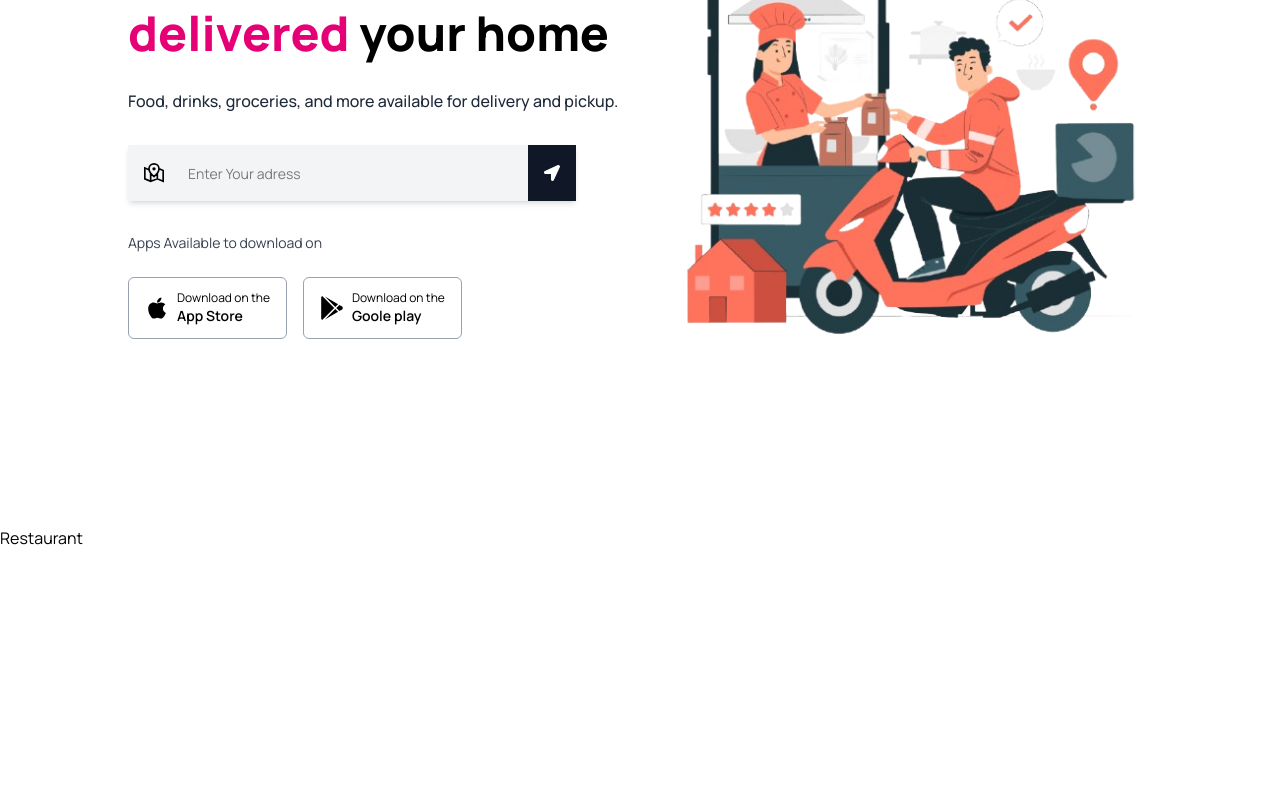
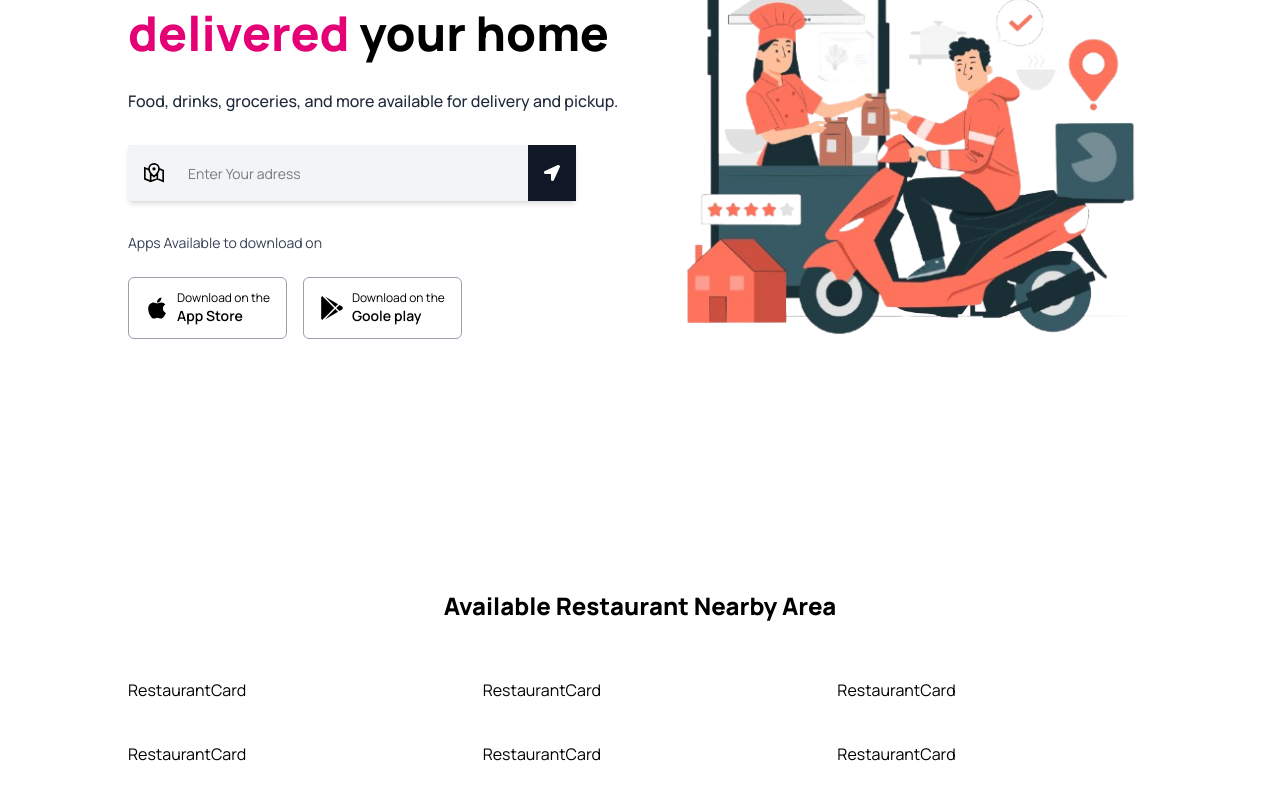
Before and after one commit to danial137/foodprojects, a Next.js app: page / in a window 1280 px wide. Shown: the part 274-1074 px from the top of the page. Before the commit the page ends 824 px from the top, so only its background shows below. Built offline with nearby package versions, Linux system fonts and the light colour scheme.

Commit message:
Add RestaurantCard component and update Restaurant layout with multiple restaurant listings

```diff
--- a/components/Home/Restaurant/Restaurant.tsx
+++ b/components/Home/Restaurant/Restaurant.tsx
@@ -1,9 +1,34 @@
 import React from 'react'
-
+import RestaurantCard from './RestaurantCard'
 const Restaurant = () => {
-  return (
-    <div>Restaurant</div>
-  )
+    return (
+        <div className='pt-16 pb-16'>
+            {/* {section} */}
+            <div className='text-xl sm:text-2xl text-center font-extrabold'>
+                Available Restaurant Nearby Area
+            </div>
+            <div className='w-[80%] mx-auto grid md:grid-cols-1 lg:grid-cols-2 xl:grid-cols-3 gap-10 mt-14 '>
+                <div>
+                    <RestaurantCard image="/images/r1.jpg" title="Pizza Hut Delicious Pizza " />
+                </div>
+                <div>
+                    <RestaurantCard image="/images/r2.jpg" title="Chipotle Mexican Grill (2675 Geary Boulevard) " />
+                </div>
+                <div>
+                    <RestaurantCard image="/images/r3.jpg" title="McDonald's® Burgers (Fillmore) " />
+                </div>
+                <div>
+                    <RestaurantCard image="/images/r4.jpg" title="The Baked Bear San Francisco " />
+                </div>
+                <div>
+                    <RestaurantCard image="/images/r5.jpg" title="Shake Shack (3060 Fillmore Street) " />
+                </div>
+                <div>
+                    <RestaurantCard image="/images/r6.jpg" title="Chubby Noodle Chinese Takeout " />
+                </div>
+            </div>
+        </div>
+    )
 }
 
 export default Restaurant
--- /dev/null
+++ b/components/Home/Restaurant/RestaurantCard.tsx
@@ -0,0 +1,14 @@
+import React from 'react'
+
+
+type props = {
+
+}
+
+const RestaurantCard = () => {
+  return (
+    <div>RestaurantCard</div>
+  )
+}
+
+export default RestaurantCard
```
